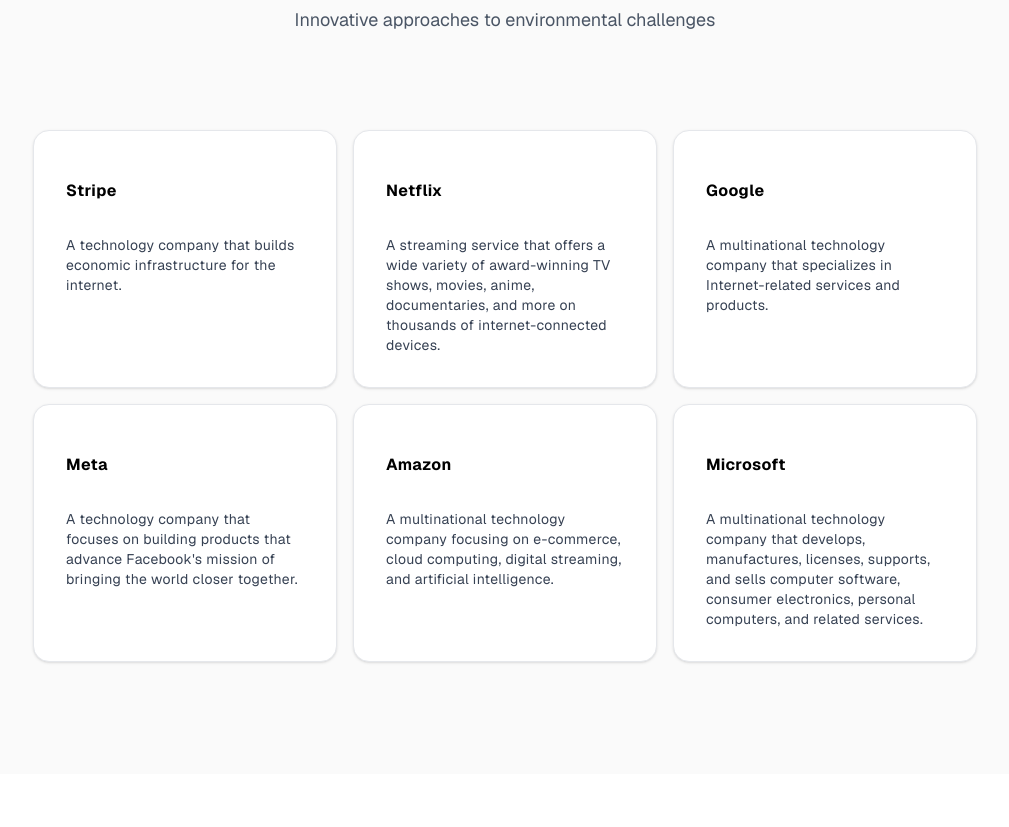
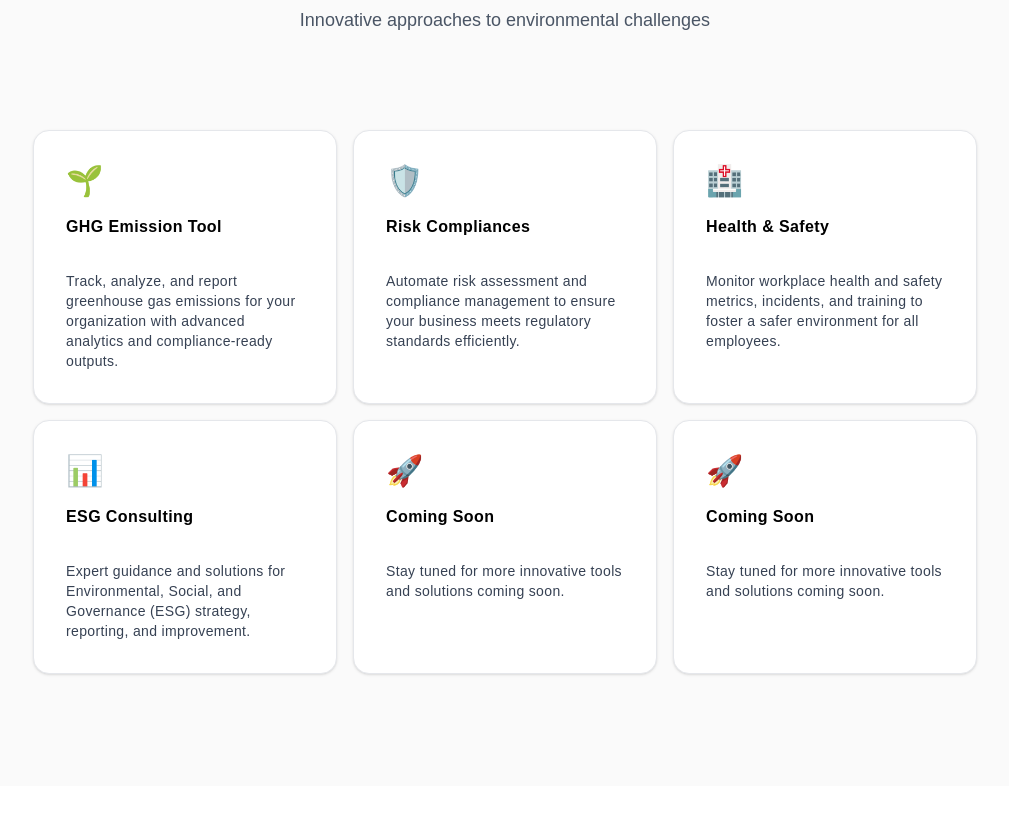
Before and after one commit to JayGupta930/ilika_earth, a Next.js app: page / in a window 1280 px wide. Shown: the part 620-1447 px from the top of the page, without its empty margins (135-1144 px from the left). Built offline with nearby package versions, Linux system fonts and the light colour scheme.

Commit message:
feat: Refactor layout and hover card components, update project titles and descriptions, and add theme context

```diff
--- a/src/app/layout.js
+++ b/src/app/layout.js
@@ -1,36 +1,27 @@
-import { Geist, Geist_Mono } from "next/font/google";
 import "./globals.css";
-// import Navbar from "../components/Navbar";
-
 import Footer from "../components/Footer";
 import { NavbarDemo } from "@/components/Main/NavbarDemo";
+import { Inter } from "next/font/google";   // 👈 Google font import
 
-const geistSans = Geist({
-  variable: "--font-geist-sans",
+const inter = Inter({
   subsets: ["latin"],
-});
-
-const geistMono = Geist_Mono({
-  variable: "--font-geist-mono",
-  subsets: ["latin"],
+  variable: "--font-inter",
 });
 
 export const metadata = {
   title: "Ilika Earth - Basifying a Greener Tomorrow",
   description: "Sustainable solutions for a greener future",
+  icons: {
+    icon: "/home/ilika.png",
+  },
 };
 
 export default function RootLayout({ children }) {
   return (
     <html lang="en">
-      <body
-        className={`${geistSans.variable} ${geistMono.variable} antialiased`}
-      >
-        {/* <Navbar /> */}
+      <body className={`${inter.variable} antialiased`}>
         <NavbarDemo />
-        <main className="min-h-screen">
-          {children}
-        </main>
+        <main className="min-h-screen">{children}</main>
         <Footer />
       </body>
     </html>
--- a/src/components/HoverCard.jsx
+++ b/src/components/HoverCard.jsx
@@ -9,39 +9,45 @@
 }
 export const projects = [
   {
-    title: "Stripe",
+    title: "GHG Emission Tool",
     description:
-      "A technology company that builds economic infrastructure for the internet.",
-    link: "https://stripe.com",
+      "Track, analyze, and report greenhouse gas emissions for your organization with advanced analytics and compliance-ready outputs.",
+    link: "#",
+    icon: "🌱",
   },
   {
-    title: "Netflix",
+    title: "Risk Compliances",
     description:
-      "A streaming service that offers a wide variety of award-winning TV shows, movies, anime, documentaries, and more on thousands of internet-connected devices.",
-    link: "https://netflix.com",
+      "Automate risk assessment and compliance management to ensure your business meets regulatory standards efficiently.",
+    link: "#",
+    icon: "🛡️",
   },
   {
-    title: "Google",
+    title: "Health & Safety",
     description:
-      "A multinational technology company that specializes in Internet-related services and products.",
-    link: "https://google.com",
+      "Monitor workplace health and safety metrics, incidents, and training to foster a safer environment for all employees.",
+    link: "#",
+    icon: "🏥",
   },
   {
-    title: "Meta",
+    title: "ESG Consulting",
     description:
-      "A technology company that focuses on building products that advance Facebook's mission of bringing the world closer together.",
-    link: "https://meta.com",
+      "Expert guidance and solutions for Environmental, Social, and Governance (ESG) strategy, reporting, and improvement.",
+    link: "#",
+    icon: "📊",
   },
   {
-    title: "Amazon",
+    title: "Coming Soon",
     description:
-      "A multinational technology company focusing on e-commerce, cloud computing, digital streaming, and artificial intelligence.",
-    link: "https://amazon.com",
+      "Stay tuned for more innovative tools and solutions coming soon.",
+    link: "#",
+    icon: "🚀",
   },
   {
-    title: "Microsoft",
+    title: "Coming Soon",
     description:
-      "A multinational technology company that develops, manufactures, licenses, supports, and sells computer software, consumer electronics, personal computers, and related services.",
-    link: "https://microsoft.com",
+      "Stay tuned for more innovative tools and solutions coming soon.",
+    link: "#",
+    icon: "🚀",
   },
 ];
--- a/src/components/ui/card-hover-effect.jsx
+++ b/src/components/ui/card-hover-effect.jsx
@@ -1,25 +1,21 @@
 'use client';
 import { cn } from "@/lib/utils";
 import { AnimatePresence, motion } from "motion/react";
-
 import { useState } from "react";
 
-export const HoverEffect = ({
-  items,
-  className
-}) => {
+export const HoverEffect = ({ items, className }) => {
   let [hoveredIndex, setHoveredIndex] = useState(null);
 
   return (
-    <div
-      className={cn("grid grid-cols-1 md:grid-cols-2  lg:grid-cols-3  py-10", className)}>
+    <div className={cn("grid grid-cols-1 md:grid-cols-2 lg:grid-cols-3 py-10", className)}>
       {items.map((item, idx) => (
         <a
           href={item?.link}
-          key={item?.link}
-          className="relative group  block p-2 h-full w-full"
+          key={`${item?.link || "item"}-${idx}`}   // ✅ unique key
+          className="relative group block p-2 h-full w-full"
           onMouseEnter={() => setHoveredIndex(idx)}
-          onMouseLeave={() => setHoveredIndex(null)}>
+          onMouseLeave={() => setHoveredIndex(null)}
+        >
           <AnimatePresence>
             {hoveredIndex === idx && (
               <motion.span
@@ -33,10 +29,12 @@
                 exit={{
                   opacity: 0,
                   transition: { duration: 0.15, delay: 0.2 },
-                }} />
+                }}
+              />
             )}
           </AnimatePresence>
           <Card>
+            <CardIcon>{item.icon}</CardIcon>
             <CardTitle>{item.title}</CardTitle>
             <CardDescription>{item.description}</CardDescription>
           </Card>
@@ -46,39 +44,40 @@
   );
 };
 
-export const Card = ({
-  className,
-  children
-}) => {
+export const Card = ({ className, children }) => {
   return (
     <div
       className={cn(
         "rounded-2xl h-full w-full p-4 overflow-hidden bg-white border border-gray-200 dark:border-gray-300 group-hover:border-green-300 relative z-20 shadow-sm",
         className
-      )}>
+      )}
+    >
       <div className="relative z-50">
         <div className="p-4">{children}</div>
       </div>
     </div>
   );
 };
-export const CardTitle = ({
-  className,
-  children
-}) => {
+
+export const CardIcon = ({ className, children }) => {
+  return (
+    <div className={cn("text-3xl mb-4", className)}>
+      {children}
+    </div>
+  );
+};
+
+export const CardTitle = ({ className, children }) => {
   return (
     <h4 className={cn("text-black font-bold tracking-wide mt-4", className)}>
       {children}
     </h4>
   );
 };
-export const CardDescription = ({
-  className,
-  children
-}) => {
+
+export const CardDescription = ({ className, children }) => {
   return (
-    <p
-      className={cn("mt-8 text-gray-700 tracking-wide leading-relaxed text-sm", className)}>
+    <p className={cn("mt-8 text-gray-700 tracking-wide leading-relaxed text-sm", className)}>
       {children}
     </p>
   );
```
Also changed, not shown: src/components/ThemeToggle.js (added), src/contexts/ThemeContext.js (added).
